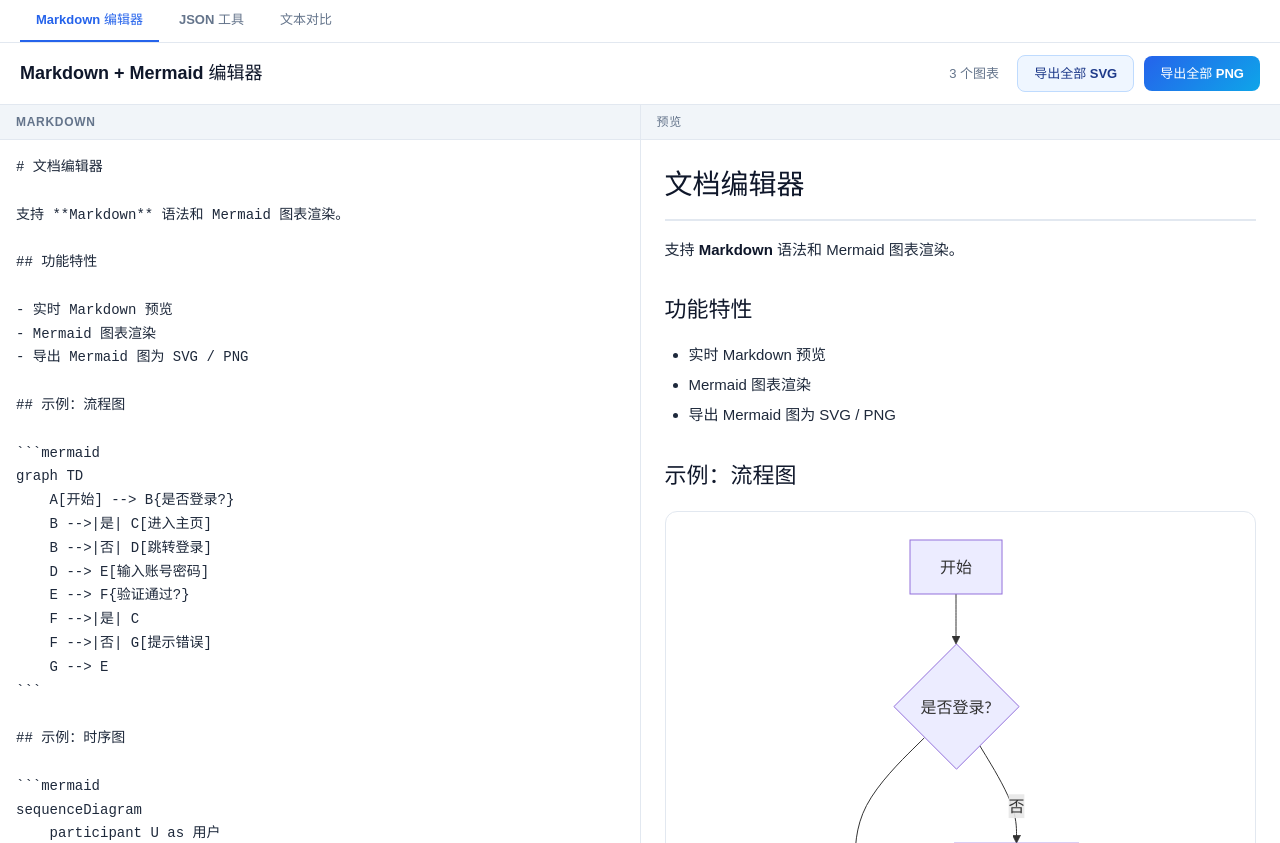
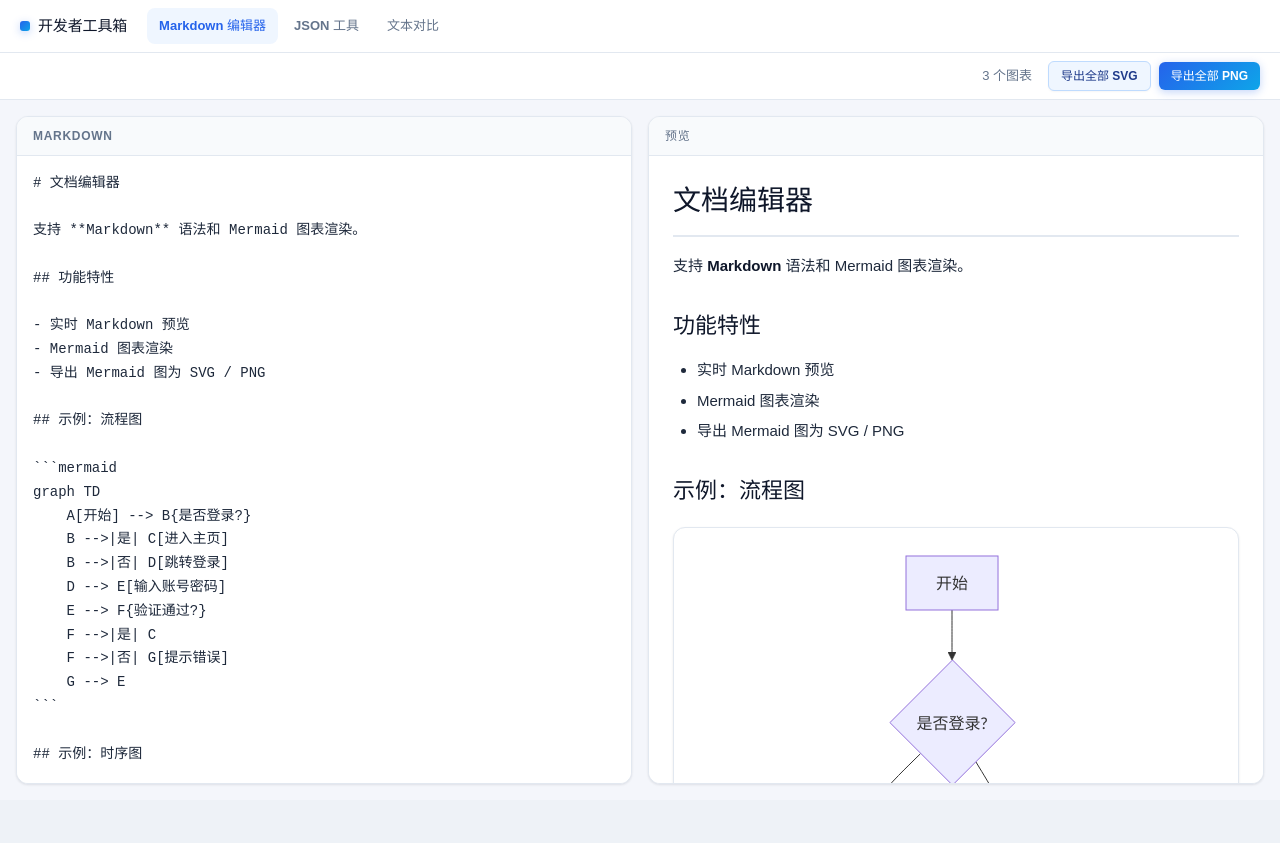
Before and after one commit to swlws/tools, a React (Vite) app: page /#/editor in a window 1280 px wide. After the commit the page ends 800 px from the top, so only its background shows below. Built offline with nearby package versions, Linux system fonts and the light colour scheme.

Commit message:
style: 样式优化

```diff
--- a/src/App.css
+++ b/src/App.css
@@ -1,40 +1,43 @@
-/* ===== Layout ===== */
-.editor-page {
+/* ===== Page Shell (shared) ===== */
+.page {
   display: flex;
   flex-direction: column;
-  height: 100vh;
-  background: #f8fafc;
+  flex: 1;
+  min-height: 0;
+  overflow: hidden;
+  background: var(--bg);
 }
 
-/* ===== Header ===== */
-.editor-header {
+/* ===== Page Header (shared) ===== */
+.page-header {
   display: flex;
   align-items: center;
-  justify-content: space-between;
-  gap: 16px;
-  padding: 12px 20px;
-  background: #ffffff;
-  border-bottom: 1px solid #e2e8f0;
+  justify-content: flex-end;
+  gap: var(--space-4);
+  padding: var(--space-2) var(--space-5);
+  background: var(--color-surface);
+  border-bottom: 1px solid var(--color-border);
   flex-shrink: 0;
 }
 
-.editor-title {
+.page-title {
   margin: 0;
   font-size: 18px;
   font-weight: 700;
-  color: #0f172a;
+  letter-spacing: -0.01em;
+  color: var(--color-text);
 }
 
 .header-actions {
   display: flex;
   align-items: center;
-  gap: 10px;
+  gap: var(--space-2);
 }
 
 .chart-count {
   font-size: 13px;
-  color: #64748b;
-  padding: 0 8px;
+  color: var(--color-muted);
+  padding: 0 var(--space-2);
 }
 
 /* ===== Buttons ===== */
@@ -43,35 +46,43 @@
   outline: 0;
   cursor: pointer;
   font: inherit;
-  padding: 8px 16px;
-  border-radius: 8px;
-  font-size: 13px;
+  padding: 5px var(--space-3);
+  border-radius: var(--radius-sm);
+  font-size: 12px;
   font-weight: 600;
-  transition: background-color 150ms ease, opacity 150ms ease;
+  transition: background-color var(--transition), box-shadow var(--transition),
+    transform var(--transition), opacity var(--transition), color var(--transition);
+}
+
+.btn:active:not(:disabled) {
+  transform: translateY(1px);
 }
 
 .btn:disabled {
-  opacity: 0.4;
+  opacity: 0.45;
   cursor: not-allowed;
 }
 
 .btn-primary {
   color: #ffffff;
-  background: linear-gradient(135deg, #2563eb, #0ea5e9);
+  background: linear-gradient(135deg, var(--color-primary), var(--color-accent));
+  box-shadow: var(--shadow-primary);
 }
 
 .btn-primary:hover:not(:disabled) {
-  opacity: 0.9;
+  box-shadow: 0 4px 14px rgba(37, 99, 235, 0.36);
 }
 
 .btn-secondary {
   color: #1e3a8a;
   background: #eff6ff;
   border: 1px solid #bfdbfe;
+  box-shadow: var(--shadow-xs);
 }
 
 .btn-secondary:hover:not(:disabled) {
   background: #dbeafe;
+  border-color: #93c5fd;
 }
 
 /* ===== Editor Body ===== */
@@ -79,6 +90,8 @@
   display: flex;
   flex: 1;
   min-height: 0;
+  gap: var(--space-4);
+  padding: var(--space-4);
 }
 
 .editor-pane,
@@ -87,27 +100,29 @@
   display: flex;
   flex-direction: column;
   min-width: 0;
-}
-
-.editor-pane {
-  border-right: 1px solid #e2e8f0;
+  background: var(--color-surface);
+  border: 1px solid var(--color-border);
+  border-radius: var(--radius-lg);
+  box-shadow: var(--shadow-sm);
+  overflow: hidden;
 }
 
 /* ===== Pane Header ===== */
 .pane-header {
   display: flex;
   align-items: center;
-  gap: 8px;
-  padding: 8px 16px;
-  background: #f1f5f9;
-  border-bottom: 1px solid #e2e8f0;
+  gap: var(--space-2);
+  min-height: 39px;
+  padding: var(--space-2) var(--space-4);
+  background: var(--color-surface-alt);
+  border-bottom: 1px solid var(--color-border);
   flex-shrink: 0;
 }
 
 .pane-label {
   font-size: 12px;
   font-weight: 700;
-  color: #64748b;
+  color: var(--color-muted);
   text-transform: uppercase;
   letter-spacing: 0.06em;
 }
@@ -115,58 +130,58 @@
 /* ===== Textarea ===== */
 .editor-textarea {
   flex: 1;
-  padding: 16px;
+  padding: var(--space-4);
   border: 0;
   outline: 0;
   resize: none;
-  font-family: 'SF Mono', 'Fira Code', 'Cascadia Code', monospace;
+  font-family: var(--font-mono);
   font-size: 14px;
   line-height: 1.7;
-  color: #1e293b;
-  background: #ffffff;
+  color: var(--color-text-soft);
+  background: var(--color-surface);
   tab-size: 2;
 }
 
 .editor-textarea::placeholder {
-  color: #94a3b8;
+  color: var(--color-faint);
 }
 
 /* ===== Preview Scroll ===== */
 .preview-scroll {
   flex: 1;
   overflow-y: auto;
-  padding: 20px 24px;
-  background: #ffffff;
+  padding: var(--space-5) var(--space-6);
+  background: var(--color-surface);
 }
 
 /* ===== Markdown Preview ===== */
 .markdown-preview {
-  color: #1e293b;
+  color: var(--color-text-soft);
   font-size: 15px;
   line-height: 1.75;
 }
 
 .markdown-preview h1 {
-  margin: 0 0 16px;
+  margin: 0 0 var(--space-4);
   font-size: 28px;
   font-weight: 800;
-  color: #0f172a;
-  border-bottom: 2px solid #e2e8f0;
+  color: var(--color-text);
+  border-bottom: 2px solid var(--color-border);
   padding-bottom: 10px;
 }
 
 .markdown-preview h2 {
-  margin: 28px 0 12px;
+  margin: 28px 0 var(--space-3);
   font-size: 22px;
   font-weight: 700;
-  color: #0f172a;
+  color: var(--color-text);
 }
 
 .markdown-preview h3 {
-  margin: 24px 0 10px;
+  margin: var(--space-6) 0 10px;
   font-size: 18px;
   font-weight: 700;
-  color: #1e293b;
+  color: var(--color-text-soft);
 }
 
 .markdown-preview p {
@@ -176,20 +191,20 @@
 .markdown-preview ul,
 .markdown-preview ol {
   margin: 0 0 14px;
-  padding-left: 24px;
+  padding-left: var(--space-6);
 }
 
 .markdown-preview li {
-  margin: 4px 0;
+  margin: var(--space-1) 0;
 }
 
 .markdown-preview blockquote {
   margin: 0 0 14px;
-  padding: 12px 16px;
-  border-left: 4px solid #3b82f6;
+  padding: var(--space-3) var(--space-4);
+  border-left: 4px solid var(--color-primary);
   background: #eff6ff;
   color: #1e3a8a;
-  border-radius: 0 8px 8px 0;
+  border-radius: 0 var(--radius-md) var(--radius-md) 0;
 }
 
 .markdown-preview blockquote p {
@@ -198,43 +213,45 @@
 
 .markdown-preview hr {
   border: 0;
-  border-top: 1px solid #e2e8f0;
-  margin: 24px 0;
+  border-top: 1px solid var(--color-border);
+  margin: var(--space-6) 0;
 }
 
 .markdown-preview strong {
   font-weight: 700;
-  color: #0f172a;
+  color: var(--color-text);
 }
 
 /* ===== Code Blocks ===== */
 .code-block {
   margin: 0 0 14px;
-  padding: 14px 16px;
+  padding: 14px var(--space-4);
   background: #1e293b;
   color: #e2e8f0;
-  border-radius: 10px;
+  border-radius: var(--radius-lg);
   overflow-x: auto;
   font-size: 13px;
   line-height: 1.6;
+  box-shadow: var(--shadow-sm);
 }
 
 .inline-code {
   padding: 2px 6px;
-  background: #f1f5f9;
+  background: var(--color-surface-muted);
   color: #be185d;
-  border-radius: 4px;
+  border-radius: var(--radius-sm);
   font-size: 0.9em;
-  font-family: inherit;
+  font-family: var(--font-mono);
 }
 
 /* ===== Mermaid Block ===== */
 .mermaid-block {
-  margin: 16px 0;
-  padding: 20px;
-  background: #ffffff;
-  border: 1px solid #e2e8f0;
-  border-radius: 12px;
+  margin: var(--space-4) 0;
+  padding: var(--space-5);
+  background: var(--color-surface);
+  border: 1px solid var(--color-border);
+  border-radius: var(--radius-lg);
+  box-shadow: var(--shadow-sm);
   overflow-x: auto;
   text-align: center;
 }
@@ -248,8 +265,9 @@
 .table-wrapper {
   margin: 0 0 14px;
   overflow-x: auto;
-  border-radius: 10px;
-  border: 1px solid #e2e8f0;
+  border-radius: var(--radius-lg);
+  border: 1px solid var(--color-border);
+  box-shadow: var(--shadow-xs);
 }
 
 .markdown-preview table {
@@ -262,17 +280,17 @@
 .markdown-preview td {
   padding: 10px 14px;
   text-align: left;
-  border-bottom: 1px solid #e2e8f0;
+  border-bottom: 1px solid var(--color-border);
 }
 
 .markdown-preview th {
-  background: #f8fafc;
+  background: var(--color-surface-alt);
   font-weight: 700;
   color: #475569;
 }
 
 .markdown-preview td {
-  color: #1e293b;
+  color: var(--color-text-soft);
 }
 
 .markdown-preview tbody tr:last-child td {
@@ -285,18 +303,13 @@
     flex-direction: column;
   }
 
-  .editor-pane {
-    border-right: 0;
-    border-bottom: 1px solid #e2e8f0;
-  }
-
   .editor-pane,
   .preview-pane {
     flex: none;
     height: 50vh;
   }
 
-  .editor-header {
+  .page-header {
     flex-direction: column;
     align-items: flex-start;
   }
@@ -310,61 +323,60 @@
 .nav-bar {
   display: flex;
   align-items: center;
-  gap: 4px;
-  padding: 0 20px;
-  background: #ffffff;
-  border-bottom: 1px solid #e2e8f0;
+  gap: var(--space-1);
+  padding: var(--space-2) var(--space-5);
+  background: var(--color-surface);
+  border-bottom: 1px solid var(--color-border);
+  box-shadow: var(--shadow-xs);
+  flex-shrink: 0;
+}
+
+.nav-brand {
+  display: flex;
+  align-items: center;
+  gap: var(--space-2);
+  margin-right: var(--space-4);
+  font-size: 15px;
+  font-weight: 800;
+  letter-spacing: -0.01em;
+  color: var(--color-text);
+}
+
+.nav-brand-dot {
+  width: 10px;
+  height: 10px;
+  border-radius: 3px;
+  background: linear-gradient(135deg, var(--color-primary), var(--color-accent));
+  box-shadow: var(--shadow-primary);
 }
 
 .nav-link {
-  padding: 10px 16px;
+  padding: var(--space-2) var(--space-3);
   font-size: 13px;
   font-weight: 600;
-  color: #64748b;
+  color: var(--color-muted);
   text-decoration: none;
-  border-bottom: 2px solid transparent;
-  transition: color 150ms ease, border-color 150ms ease;
+  border-radius: var(--radius-md);
+  transition: color var(--transition), background-color var(--transition);
 }
 
 .nav-link:hover {
-  color: #2563eb;
+  color: var(--color-primary);
+  background: var(--color-surface-muted);
 }
 
 .nav-link.active {
-  color: #2563eb;
-  border-bottom-color: #2563eb;
+  color: var(--color-primary);
+  background: #eff6ff;
 }
 
 /* ===== JSON Tool Page ===== */
-.json-page {
-  display: flex;
-  flex-direction: column;
-  height: 100vh;
-  background: #f8fafc;
-}
-
-.json-header {
-  display: flex;
-  align-items: center;
-  justify-content: space-between;
-  gap: 16px;
-  padding: 12px 20px;
-  background: #ffffff;
-  border-bottom: 1px solid #e2e8f0;
-  flex-shrink: 0;
-}
-
-.json-title {
-  margin: 0;
-  font-size: 18px;
-  font-weight: 700;
-  color: #0f172a;
-}
-
 .json-body {
   display: flex;
   flex: 1;
   min-height: 0;
+  gap: var(--space-4);
+  padding: var(--space-4);
 }
 
 .json-pane {
@@ -372,54 +384,55 @@
   display: flex;
   flex-direction: column;
   min-width: 0;
-}
-
-.json-pane + .json-pane {
-  border-left: 1px solid #e2e8f0;
+  background: var(--color-surface);
+  border: 1px solid var(--color-border);
+  border-radius: var(--radius-lg);
+  box-shadow: var(--shadow-sm);
+  overflow: hidden;
 }
 
 .json-textarea {
   flex: 1;
-  padding: 16px;
+  padding: var(--space-4);
   border: 0;
   outline: 0;
   resize: none;
-  font-family: 'SF Mono', 'Fira Code', 'Cascadia Code', monospace;
+  font-family: var(--font-mono);
   font-size: 14px;
   line-height: 1.7;
-  color: #1e293b;
-  background: #ffffff;
+  color: var(--color-text-soft);
+  background: var(--color-surface);
   tab-size: 2;
 }
 
 .json-textarea::placeholder {
-  color: #94a3b8;
+  color: var(--color-faint);
 }
 
 .json-output {
   flex: 1;
   overflow-y: auto;
-  background: #ffffff;
+  background: var(--color-surface);
 }
 
 .json-formatted {
   margin: 0;
-  padding: 16px;
-  font-family: 'SF Mono', 'Fira Code', 'Cascadia Code', monospace;
+  padding: var(--space-4);
+  font-family: var(--font-mono);
   font-size: 13px;
   line-height: 1.7;
-  color: #1e293b;
+  color: var(--color-text-soft);
   white-space: pre-wrap;
   word-break: break-all;
 }
 
 .json-error {
-  padding: 24px;
+  padding: var(--space-6);
   text-align: center;
 }
 
 .error-title {
-  margin: 0 0 8px;
+  margin: 0 0 var(--space-2);
   font-size: 16px;
   font-weight: 700;
   color: #dc2626;
@@ -429,37 +442,37 @@
   margin: 0;
   font-size: 13px;
   color: #991b1b;
-  font-family: 'SF Mono', monospace;
+  font-family: var(--font-mono);
+}
+
+/* ===== Badges (shared) ===== */
+.error-badge,
+.success-badge,
+.warn-badge {
+  font-size: 11px;
+  font-weight: 700;
+  padding: 3px var(--space-2);
+  border-radius: 999px;
+  border: 1px solid transparent;
+  line-height: 1.4;
 }
 
 .error-badge {
-  font-size: 11px;
-  font-weight: 700;
-  padding: 2px 8px;
-  border-radius: 4px;
   background: #fef2f2;
   color: #dc2626;
-  border: 1px solid #fecaca;
+  border-color: #fecaca;
 }
 
 .success-badge {
-  font-size: 11px;
-  font-weight: 700;
-  padding: 2px 8px;
-  border-radius: 4px;
   background: #f0fdf4;
   color: #16a34a;
-  border: 1px solid #bbf7d0;
+  border-color: #bbf7d0;
 }
 
 .warn-badge {
-  font-size: 11px;
-  font-weight: 700;
-  padding: 2px 8px;
-  border-radius: 4px;
   background: #fffbeb;
   color: #d97706;
-  border: 1px solid #fde68a;
+  border-color: #fde68a;
 }
 
 .fix-hint {
@@ -469,38 +482,39 @@
 }
 
 .error-hint {
-  margin: 12px 0 0;
+  margin: var(--space-3) 0 0;
   font-size: 13px;
-  color: #64748b;
+  color: var(--color-muted);
 }
 
 /* ===== View Toggle ===== */
 .view-toggle {
   display: flex;
-  border-radius: 6px;
+  border-radius: var(--radius-md);
   overflow: hidden;
-  border: 1px solid #e2e8f0;
+  border: 1px solid var(--color-border);
+  box-shadow: var(--shadow-xs);
 }
 
 .toggle-btn {
-  padding: 6px 12px;
+  padding: var(--space-2) var(--space-3);
   font-size: 12px;
   font-weight: 600;
   border: 0;
   outline: 0;
   cursor: pointer;
-  background: #ffffff;
-  color: #64748b;
-  transition: background-color 150ms ease, color 150ms ease;
+  background: var(--color-surface);
+  color: var(--color-muted);
+  transition: background-color var(--transition), color var(--transition);
 }
 
 .toggle-btn.active {
-  background: #2563eb;
+  background: var(--color-primary);
   color: #ffffff;
 }
 
 .toggle-btn:hover:not(.active) {
-  background: #f1f5f9;
+  background: var(--color-surface-muted);
 }
 
 /* ===== JSON Tree View ===== */
@@ -512,7 +526,7 @@
 }
 
 .json-tree {
-  padding: 12px 0;
+  padding: var(--space-3) 0;
 }
 
 .tree-node {
@@ -523,29 +537,29 @@
 .tree-row {
   display: flex;
   align-items: center;
-  gap: 4px;
-  padding: 3px 8px;
+  gap: var(--space-1);
+  padding: 3px var(--space-2);
   cursor: default;
   font-size: 13px;
   line-height: 1.6;
-  font-family: 'SF Mono', 'Fira Code', 'Cascadia Code', monospace;
+  font-family: var(--font-mono);
 }
 
 .tree-row[role="button"] {
   cursor: pointer;
-  border-radius: 4px;
+  border-radius: var(--radius-sm);
 }
 
 .tree-row[role="button"]:hover {
-  background: #f1f5f9;
+  background: var(--color-surface-muted);
 }
 
 .tree-toggle {
   font-size: 9px;
   width: 14px;
   text-align: center;
-  color: #94a3b8;
-  transition: transform 150ms ease;
+  color: var(--color-faint);
+  transition: transform var(--transition);
   flex-shrink: 0;
 }
 
@@ -565,13 +579,13 @@
 }
 
 .tree-key {
-  color: #0f172a;
+  color: var(--color-text);
   font-weight: 600;
   flex-shrink: 0;
 }
 
 .tree-colon {
-  color: #94a3b8;
+  color: var(--color-faint);
   flex-shrink: 0;
 }
 
@@ -585,58 +599,26 @@
     flex-direction: column;
   }
 
-  .json-pane + .json-pane {
-    border-left: 0;
-    border-top: 1px solid #e2e8f0;
-  }
-
   .json-pane {
     flex: none;
     height: 50vh;
   }
-
-  .json-header {
-    flex-direction: column;
-    align-items: flex-start;
-  }
 }
 
 /* ===== Text Diff Page ===== */
-.diff-page {
-  display: flex;
-  flex-direction: column;
-  height: 100vh;
-  background: #f8fafc;
-}
-
-.diff-header {
-  display: flex;
-  align-items: center;
-  justify-content: space-between;
-  gap: 16px;
-  padding: 12px 20px;
-  background: #ffffff;
-  border-bottom: 1px solid #e2e8f0;
-  flex-shrink: 0;
-}
-
-.diff-title {
-  margin: 0;
-  font-size: 18px;
-  font-weight: 700;
-  color: #0f172a;
-}
-
 .diff-editor-wrapper {
   flex: 1;
   min-height: 0;
-  overflow: hidden;
+  display: flex;
+  padding: var(--space-4);
 }
 
-/* ===== Diff Responsive ===== */
-@media (max-width: 768px) {
-  .diff-header {
-    flex-direction: column;
-    align-items: flex-start;
-  }
+.diff-card {
+  flex: 1;
+  min-width: 0;
+  overflow: hidden;
+  border: 1px solid var(--color-border);
+  border-radius: var(--radius-lg);
+  box-shadow: var(--shadow-sm);
+  background: var(--color-surface);
 }
--- a/src/App.tsx
+++ b/src/App.tsx
@@ -8,6 +8,10 @@ function App() {
   return (
     <>
       <nav className="nav-bar">
+        <span className="nav-brand">
+          <span className="nav-brand-dot" />
+          开发者工具箱
+        </span>
         <NavLink to="/editor" className={({ isActive }) => `nav-link ${isActive ? 'active' : ''}`}>
           Markdown 编辑器
         </NavLink>
--- a/src/index.css
+++ b/src/index.css
@@ -13,6 +13,46 @@
   text-rendering: optimizeLegibility;
   -webkit-font-smoothing: antialiased;
   -moz-osx-font-smoothing: grayscale;
+
+  /* ===== Colors ===== */
+  --color-primary: #2563eb;
+  --color-primary-strong: #1d4ed8;
+  --color-accent: #0ea5e9;
+  --color-text: #0f172a;
+  --color-text-soft: #1e293b;
+  --color-muted: #64748b;
+  --color-faint: #94a3b8;
+  --color-border: #e2e8f0;
+  --color-border-soft: #eef2f7;
+  --color-surface: #ffffff;
+  --color-surface-alt: #f8fafc;
+  --color-surface-muted: #f1f5f9;
+  --bg: #f4f6fb;
+
+  /* ===== Fonts ===== */
+  --font-mono: 'SF Mono', 'Fira Code', 'Cascadia Code', ui-monospace, monospace;
+
+  /* ===== Spacing ===== */
+  --space-1: 4px;
+  --space-2: 8px;
+  --space-3: 12px;
+  --space-4: 16px;
+  --space-5: 20px;
+  --space-6: 24px;
+
+  /* ===== Radius ===== */
+  --radius-sm: 6px;
+  --radius-md: 8px;
+  --radius-lg: 12px;
+
+  /* ===== Shadow ===== */
+  --shadow-xs: 0 1px 2px rgba(15, 23, 42, 0.04);
+  --shadow-sm: 0 1px 3px rgba(15, 23, 42, 0.06), 0 1px 2px rgba(15, 23, 42, 0.04);
+  --shadow-md: 0 4px 12px rgba(15, 23, 42, 0.08);
+  --shadow-primary: 0 2px 8px rgba(37, 99, 235, 0.28);
+
+  /* ===== Transition ===== */
+  --transition: 150ms ease;
 }
 
 *,
@@ -28,8 +68,36 @@ html {
 body {
   margin: 0;
   min-width: 320px;
-  min-height: 100vh;
-  background: #eef2f7;
+  height: 100vh;
+  overflow: hidden;
+  background: var(--bg);
+}
+
+/* ===== Custom Scrollbars ===== */
+* {
+  scrollbar-width: thin;
+  scrollbar-color: #cbd5e1 transparent;
+}
+
+::-webkit-scrollbar {
+  width: 10px;
+  height: 10px;
+}
+
+::-webkit-scrollbar-track {
+  background: transparent;
+}
+
+::-webkit-scrollbar-thumb {
+  background: #cbd5e1;
+  border: 2px solid transparent;
+  background-clip: content-box;
+  border-radius: 8px;
+}
+
+::-webkit-scrollbar-thumb:hover {
+  background: #94a3b8;
+  background-clip: content-box;
 }
 
 button,
@@ -45,5 +113,8 @@ a {
 }
 
 #root {
-  min-height: 100vh;
+  height: 100vh;
+  display: flex;
+  flex-direction: column;
+  overflow: hidden;
 }
--- a/src/pages/Editor.tsx
+++ b/src/pages/Editor.tsx
@@ -38,9 +38,8 @@ export default function EditorPage() {
   }
 
   return (
-    <div className="editor-page">
-      <header className="editor-header">
-        <h1 className="editor-title">Markdown + Mermaid 编辑器</h1>
+    <div className="page editor-page">
+      <header className="page-header">
         <div className="header-actions">
           <span className="chart-count">
             {mermaidCount > 0 ? `${mermaidCount} 个图表` : '暂无图表'}
--- a/src/pages/JsonTool.tsx
+++ b/src/pages/JsonTool.tsx
@@ -155,9 +155,8 @@ export default function JsonToolPage() {
   }, [])
 
   return (
-    <div className="json-page">
-      <header className="json-header">
-        <h1 className="json-title">JSON 可视化工具</h1>
+    <div className="page json-page">
+      <header className="page-header">
         <div className="header-actions">
           <button className="btn btn-secondary" onClick={handleFormat} disabled={!parsed.ok}>
             格式化
```
Also changed, not shown: src/pages/TextDiff.tsx (+4 -3 lines).
